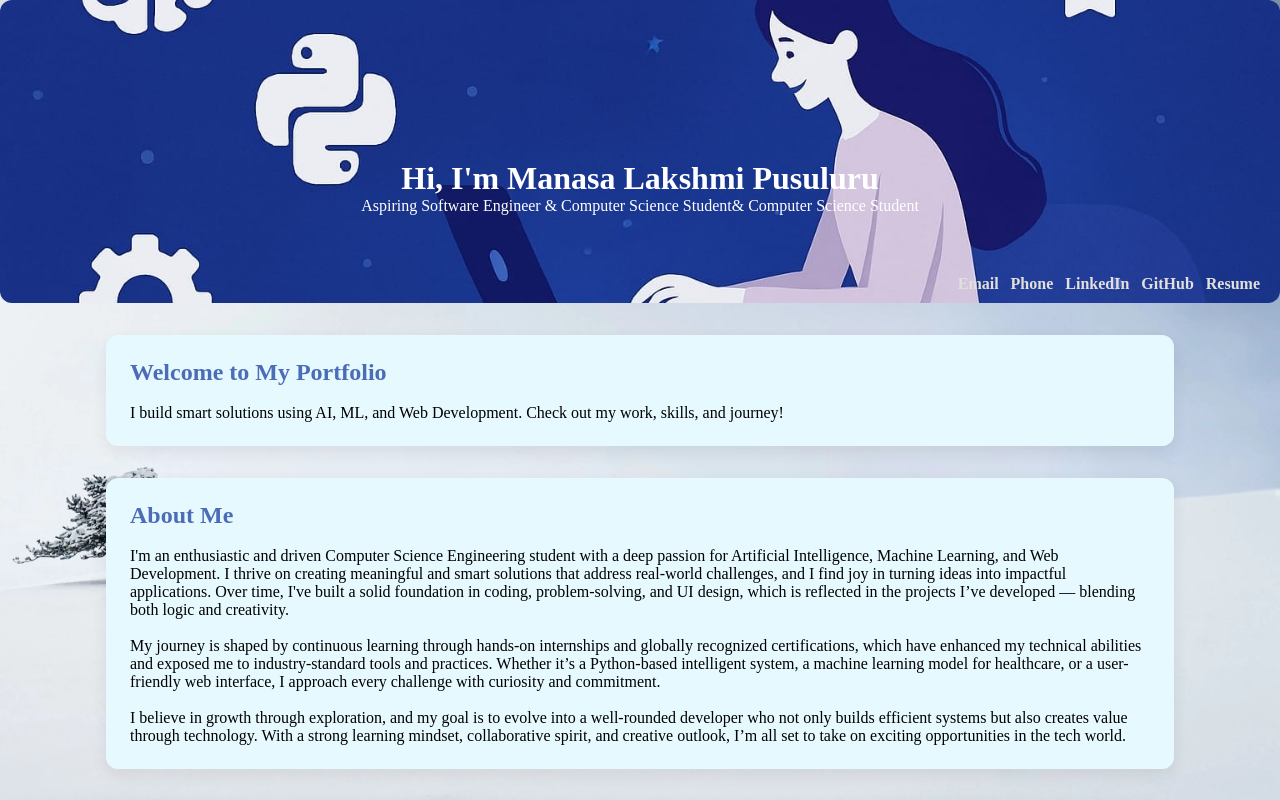
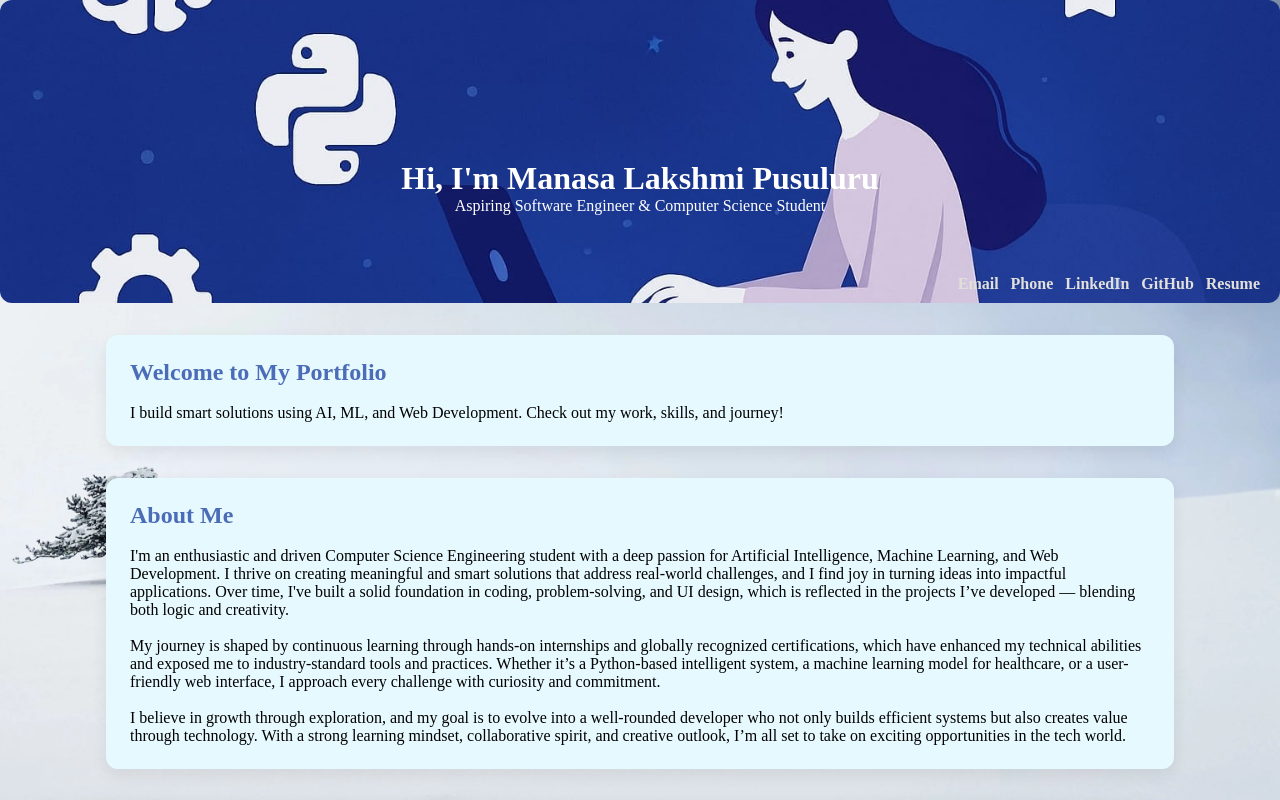
Before and after one commit to manasa5i3/Final, a plain HTML site: page index.html in a window 1280 px wide. Shown: the top 800 px of the page. Drawn offline with Linux system fonts and the light colour scheme.

Commit message:
Update index.html

```diff
--- a/index.html
+++ b/index.html
@@ -114,7 +114,7 @@
   <header>
    <div class="info">
      <h1>Hi, I'm Manasa Lakshmi Pusuluru</h1>
-     <p>Aspiring Software Engineer & Computer Science Student& Computer Science Student</p>
+     <p>Aspiring Software Engineer & Computer Science Student</p>
    </div>
     <nav class="contact">
       <a href="mailto:manasalakshmi.pusuluru@gmail.com">Email</a>
```
